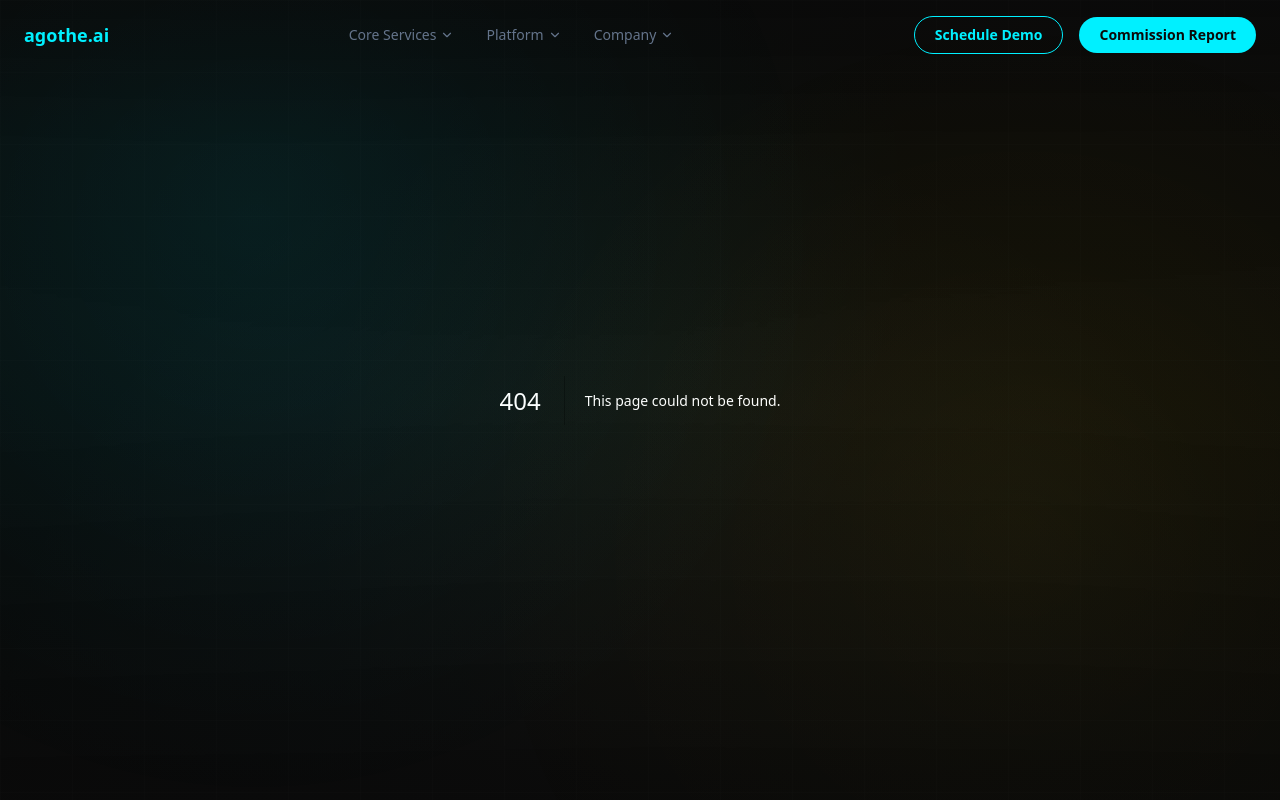
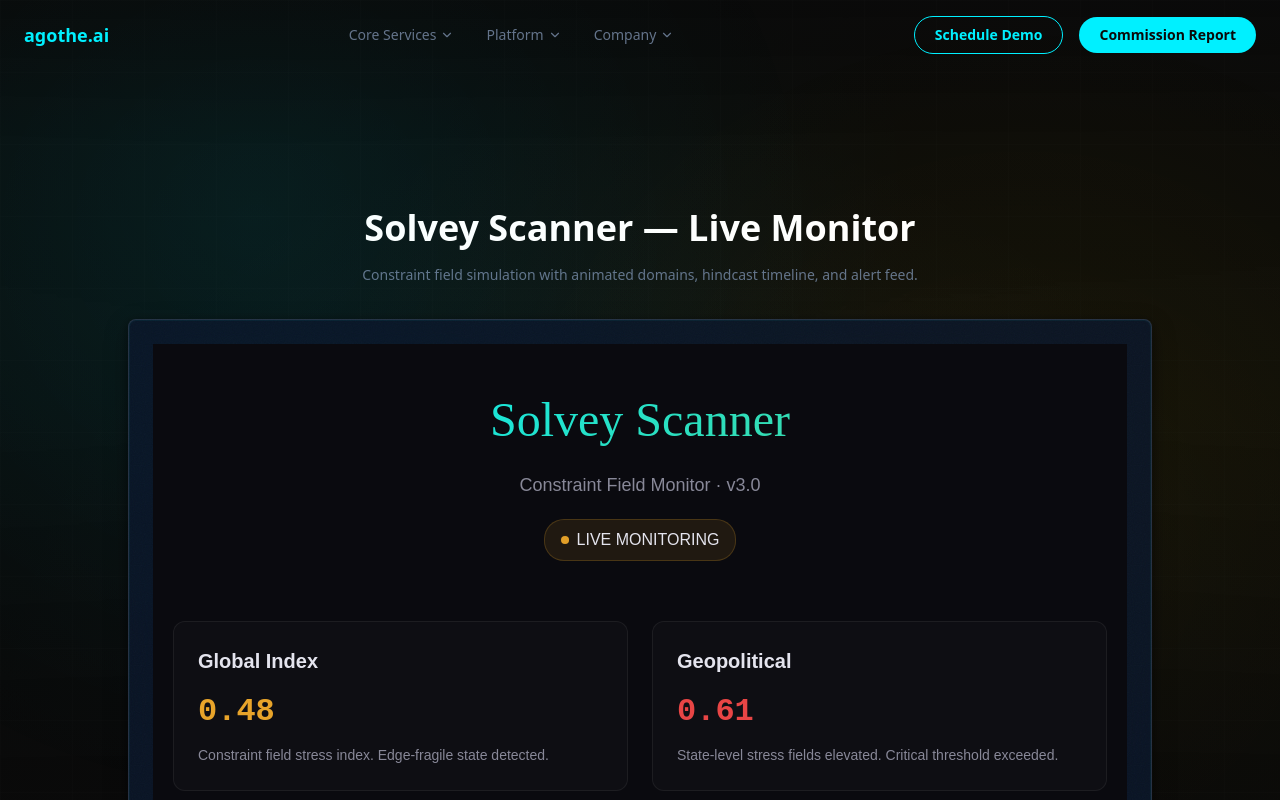
Before and after one commit to Agothe-ai/agothe.ai, a Next.js app: page /solvey-scanner in a window 1280 px wide. Before the commit this address had no page. Shown: the top 800 px of the page. Built offline with nearby package versions, Linux system fonts and the light colour scheme.

Commit message:
Add Solvey Scanner page with live monitoring
This file implements the Solvey Scanner page with live monitoring features, including a layout for displaying various indices and alerts.

```diff
--- /dev/null
+++ b/app/solvey-scanner/page.tsx
@@ -0,0 +1,241 @@
+import type { Metadata } from 'next';
+import { LiveDemoSection } from '@/components/agothe/live-demo-section';
+
+export const metadata: Metadata = {
+  title: 'Solvey Scanner — Live Monitor | Agothe',
+  description: 'Constraint field simulation with animated domains, hindcast timeline, and alert feed.',
+};
+
+export default function SolveyScannerPage() {
+  return (
+    <main className="pt-20">
+      <LiveDemoSection
+        title="Solvey Scanner — Live Monitor"
+        description="Constraint field simulation with animated domains, hindcast timeline, and alert feed."
+        minHeight="900px"
+        htmlContent={`
+<div class="solvey-root">
+  <style>
+    .solvey-root * { margin: 0; padding: 0; box-sizing: border-box; }
+    .solvey-root {
+      background: #0a0a0f;
+      color: #e4e4ee;
+      font-family: 'DM Sans', sans-serif;
+      min-height: 800px;
+      padding: 40px 20px;
+    }
+    .solvey-container {
+      max-width: 1200px;
+      margin: 0 auto;
+    }
+    .solvey-header {
+      text-align: center;
+      margin-bottom: 60px;
+    }
+    .solvey-title {
+      font-family: 'DM Serif Display', serif;
+      font-size: 48px;
+      margin-bottom: 16px;
+      background: linear-gradient(135deg, #00f0ff, #4fd18b);
+      -webkit-background-clip: text;
+      -webkit-text-fill-color: transparent;
+      background-clip: text;
+    }
+    .solvey-subtitle {
+      color: #888898;
+      font-size: 18px;
+    }
+    .solvey-status {
+      display: inline-flex;
+      align-items: center;
+      gap: 8px;
+      padding: 8px 16px;
+      background: rgba(232, 164, 42, 0.1);
+      border: 1px solid rgba(232, 164, 42, 0.2);
+      border-radius: 20px;
+      margin-top: 20px;
+    }
+    .solvey-pulse-dot {
+      width: 8px;
+      height: 8px;
+      background: #e8a42a;
+      border-radius: 50%;
+      animation: pulse 2s ease-in-out infinite;
+    }
+    @keyframes pulse {
+      0%, 100% { opacity: 1; transform: scale(1); }
+      50% { opacity: 0.5; transform: scale(1.2); }
+    }
+    .solvey-grid {
+      display: grid;
+      grid-template-columns: repeat(auto-fit, minmax(300px, 1fr));
+      gap: 24px;
+      margin-bottom: 40px;
+    }
+    .solvey-card {
+      background: rgba(255, 255, 255, 0.02);
+      border: 1px solid rgba(255, 255, 255, 0.06);
+      border-radius: 12px;
+      padding: 24px;
+      transition: all 0.3s ease;
+    }
+    .solvey-card:hover {
+      border-color: rgba(0, 240, 255, 0.3);
+      transform: translateY(-2px);
+    }
+    .solvey-card-title {
+      font-size: 20px;
+      font-weight: 600;
+      margin-bottom: 12px;
+    }
+    .solvey-card-value {
+      font-family: 'IBM Plex Mono', monospace;
+      font-size: 32px;
+      font-weight: 700;
+      margin-bottom: 8px;
+    }
+    .solvey-card-desc {
+      color: #888898;
+      font-size: 14px;
+      line-height: 1.6;
+    }
+    .status-green { color: #4fd18b; }
+    .status-amber { color: #e8a42a; }
+    .status-red { color: #e84545; }
+    .solvey-alert {
+      background: rgba(232, 69, 69, 0.1);
+      border: 1px solid rgba(232, 69, 69, 0.2);
+      border-radius: 8px;
+      padding: 16px;
+      margin-bottom: 12px;
+      display: flex;
+      gap: 12px;
+      align-items: start;
+    }
+    .solvey-alert-dot {
+      width: 8px;
+      height: 8px;
+      background: #e84545;
+      border-radius: 50%;
+      margin-top: 6px;
+      animation: pulse 1.5s ease-in-out infinite;
+    }
+    .solvey-alert-content {
+      flex: 1;
+    }
+    .solvey-alert-title {
+      font-weight: 600;
+      margin-bottom: 4px;
+    }
+    .solvey-alert-desc {
+      color: #888898;
+      font-size: 13px;
+    }
+  </style>
+
+  <div class="solvey-container">
+    <div class="solvey-header">
+      <h1 class="solvey-title">Solvey Scanner</h1>
+      <p class="solvey-subtitle">Constraint Field Monitor · v3.0</p>
+      <div class="solvey-status">
+        <div class="solvey-pulse-dot"></div>
+        <span>LIVE MONITORING</span>
+      </div>
+    </div>
+
+    <div class="solvey-grid">
+      <div class="solvey-card">
+        <div class="solvey-card-title">Global Index</div>
+        <div class="solvey-card-value status-amber" id="global-index">0.48</div>
+        <div class="solvey-card-desc">Constraint field stress index. Edge-fragile state detected.</div>
+      </div>
+
+      <div class="solvey-card">
+        <div class="solvey-card-title">Geopolitical</div>
+        <div class="solvey-card-value status-red" id="geo-val">0.61</div>
+        <div class="solvey-card-desc">State-level stress fields elevated. Critical threshold exceeded.</div>
+      </div>
+
+      <div class="solvey-card">
+        <div class="solvey-card-title">Financial Systems</div>
+        <div class="solvey-card-value status-amber" id="fin-val">0.47</div>
+        <div class="solvey-card-desc">Systemic credit and liquidity monitoring.</div>
+      </div>
+
+      <div class="solvey-card">
+        <div class="solvey-card-title">Humanitarian</div>
+        <div class="solvey-card-value status-red" id="hum-val">0.73</div>
+        <div class="solvey-card-desc">Displacement and resource access. Type-R collapse signature active.</div>
+      </div>
+
+      <div class="solvey-card">
+        <div class="solvey-card-title">Environmental</div>
+        <div class="solvey-card-value status-amber" id="env-val">0.54</div>
+        <div class="solvey-card-desc">Ecosystem coherence index approaching critical thresholds.</div>
+      </div>
+
+      <div class="solvey-card">
+        <div class="solvey-card-title">AI / Technology</div>
+        <div class="solvey-card-value status-green" id="ai-val">0.38</div>
+        <div class="solvey-card-desc">Alignment and proliferation monitoring within safe bounds.</div>
+      </div>
+    </div>
+
+    <div style="margin-top: 40px;">
+      <h2 style="font-size: 24px; margin-bottom: 20px;">Active Alerts</h2>
+
+      <div class="solvey-alert">
+        <div class="solvey-alert-dot"></div>
+        <div class="solvey-alert-content">
+          <div class="solvey-alert-title">Humanitarian domain: Orric threshold exceeded</div>
+          <div class="solvey-alert-desc">δ_H = 0.73 — Sudan shows Type-R resonance collapse signature. Structural constraint lock active.</div>
+        </div>
+      </div>
+
+      <div class="solvey-alert">
+        <div class="solvey-alert-dot"></div>
+        <div class="solvey-alert-content">
+          <div class="solvey-alert-title">Geopolitical: LSSE above suppression ridge</div>
+          <div class="solvey-alert-desc">Cumulative suppressed-intent accumulation exceeds 0.70 threshold. Eastern European theatre monitoring.</div>
+        </div>
+      </div>
+    </div>
+  </div>
+
+  <script>
+    // Simple animation to update values
+    (function() {
+      const elements = {
+        global: document.getElementById('global-index'),
+        geo: document.getElementById('geo-val'),
+        fin: document.getElementById('fin-val'),
+        hum: document.getElementById('hum-val'),
+        env: document.getElementById('env-val'),
+        ai: document.getElementById('ai-val')
+      };
+
+      function updateValues() {
+        Object.values(elements).forEach(el => {
+          if (!el) return;
+          const current = parseFloat(el.textContent);
+          const change = (Math.random() - 0.5) * 0.02;
+          const newVal = Math.max(0, Math.min(1, current + change));
+          el.textContent = newVal.toFixed(2);
+
+          // Update colors based on value
+          el.className = 'solvey-card-value';
+          if (newVal < 0.45) el.classList.add('status-green');
+          else if (newVal < 0.52) el.classList.add('status-amber');
+          else el.classList.add('status-red');
+        });
+      }
+
+      setInterval(updateValues, 3000);
+    })();
+  </script>
+</div>
+`}
+      />
+    </main>
+  );
+}
```
